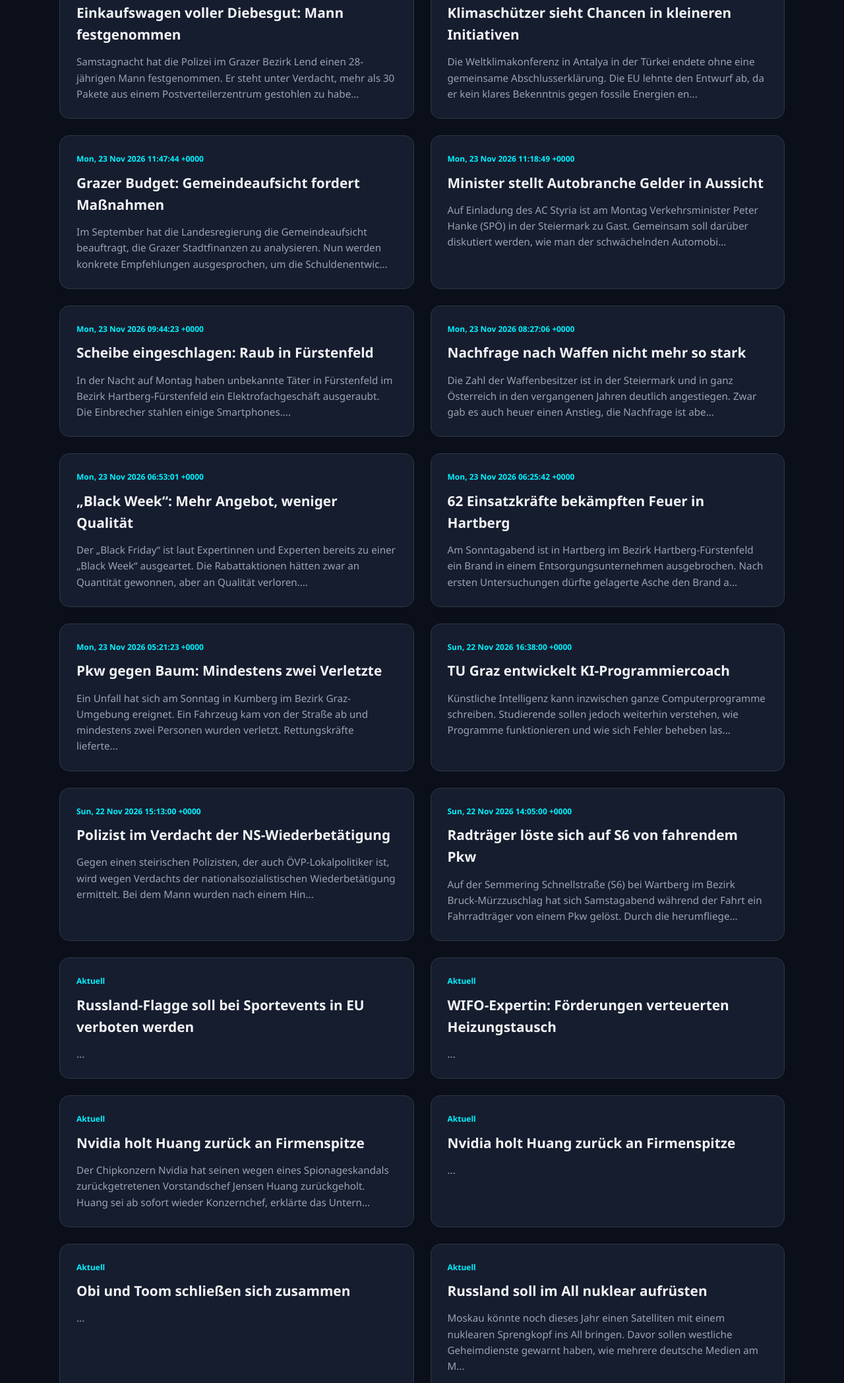
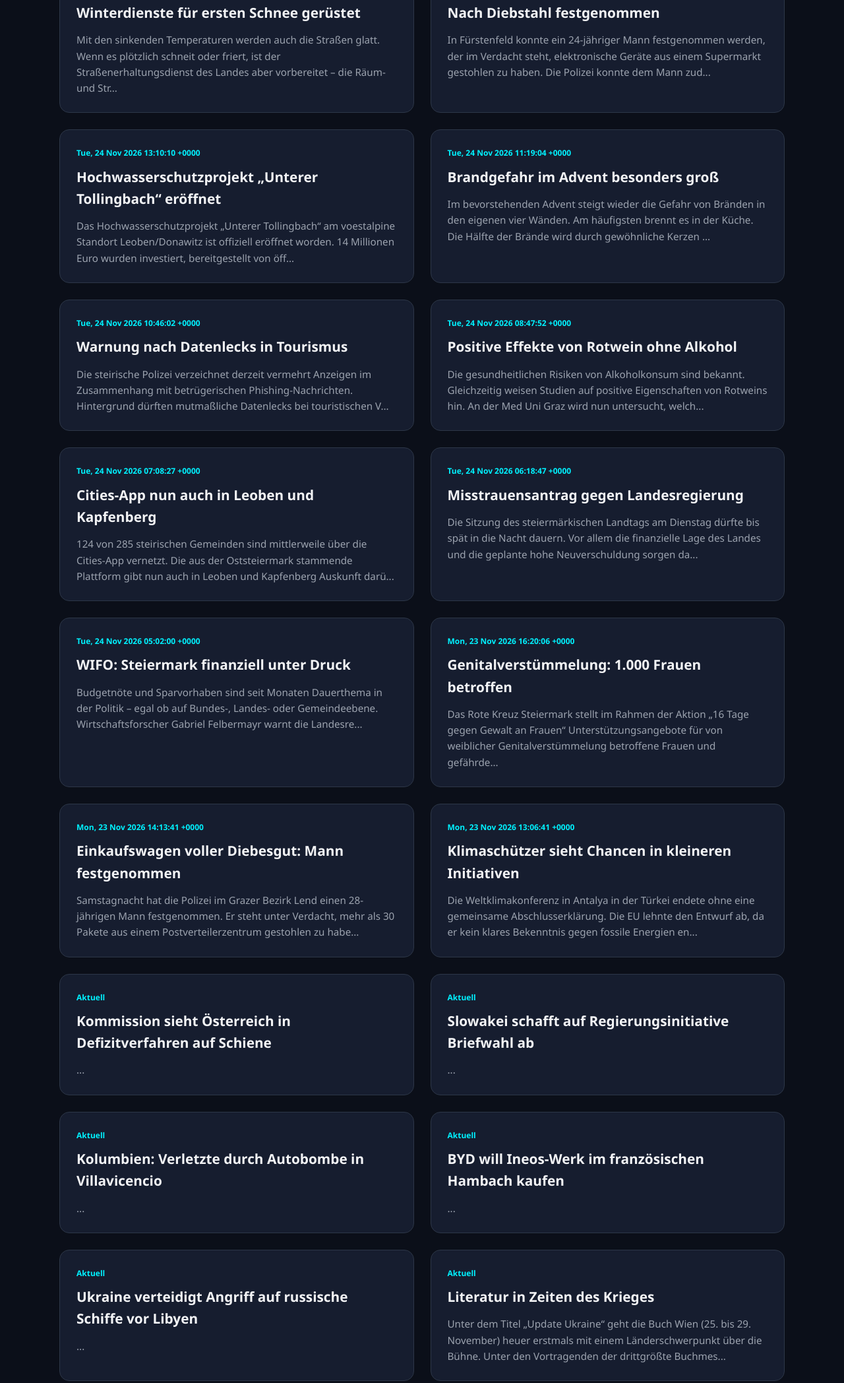
Before and after one commit to HACKERX6661/daily-news, a plain HTML site: page index.html in a window 1280 px wide. Shown: the part 298-2394 px from the top of the page at 66% size. Drawn offline with Linux system fonts and the light colour scheme.

Commit message:
Update News Hub

```diff
--- a/index.html
+++ b/index.html
@@ -53,11 +53,61 @@
         </header>
 
         <div class="weather-bar">
-            Graz aktuell: ☀️ 4°C (Gefühlt: -1°C) - Klarer Himmel
+            Graz aktuell: ☀️ 3°C (Gefühlt: 0°C) - Klarer Himmel
         </div>
 
         <div id="news-container">
 
+                <div class="news-item">
+                    <div class="date">Tue, 24 Nov 2026 14:43:37 +0000</div>
+                    <h3><a href="https://steiermark.orf.at/stories/3379003/" target="_blank">Winterdienste für ersten Schnee gerüstet</a></h3>
+                    <p>Mit den sinkenden Temperaturen werden auch die Straßen glatt. Wenn es plötzlich schneit oder friert, ist der Straßenerhaltungsdienst des Landes aber vorbereitet – die Räum- und Str...</p>
+                </div>
+                <div class="news-item">
+                    <div class="date">Tue, 24 Nov 2026 13:59:55 +0000</div>
+                    <h3><a href="https://steiermark.orf.at/stories/3380878/" target="_blank">Nach Diebstahl festgenommen</a></h3>
+                    <p>In Fürstenfeld konnte ein 24-jähriger Mann festgenommen werden, der im Verdacht steht, elektronische Geräte aus einem Supermarkt gestohlen zu haben. Die Polizei konnte dem Mann zud...</p>
+                </div>
+                <div class="news-item">
+                    <div class="date">Tue, 24 Nov 2026 13:10:10 +0000</div>
+                    <h3><a href="https://steiermark.orf.at/stories/3380861/" target="_blank">Hochwasserschutzprojekt „Unterer Tollingbach“ eröffnet</a></h3>
+                    <p>Das Hochwasserschutzprojekt „Unterer Tollingbach“ am voestalpine Standort Leoben/Donawitz ist offiziell eröffnet worden. 14 Millionen Euro wurden investiert, bereitgestellt von öff...</p>
+                </div>
+                <div class="news-item">
+                    <div class="date">Tue, 24 Nov 2026 11:19:04 +0000</div>
+                    <h3><a href="https://steiermark.orf.at/stories/3380883/" target="_blank">Brandgefahr im Advent besonders groß</a></h3>
+                    <p>Im bevorstehenden Advent steigt wieder die Gefahr von Bränden in den eigenen vier Wänden. Am häufigsten brennt es in der Küche. Die Hälfte der Brände wird durch gewöhnliche Kerzen ...</p>
+                </div>
+                <div class="news-item">
+                    <div class="date">Tue, 24 Nov 2026 10:46:02 +0000</div>
+                    <h3><a href="https://steiermark.orf.at/stories/3380858/" target="_blank">Warnung nach Datenlecks in Tourismus</a></h3>
+                    <p>Die steirische Polizei verzeichnet derzeit vermehrt Anzeigen im Zusammenhang mit betrügerischen Phishing-Nachrichten. Hintergrund dürften mutmaßliche Datenlecks bei touristischen V...</p>
+                </div>
+                <div class="news-item">
+                    <div class="date">Tue, 24 Nov 2026 08:47:52 +0000</div>
+                    <h3><a href="https://steiermark.orf.at/stories/3380832/" target="_blank">Positive Effekte von Rotwein ohne Alkohol</a></h3>
+                    <p>Die gesundheitlichen Risiken von Alkoholkonsum sind bekannt. Gleichzeitig weisen Studien auf positive Eigenschaften von Rotweins hin. An der Med Uni Graz wird nun untersucht, welch...</p>
+                </div>
+                <div class="news-item">
+                    <div class="date">Tue, 24 Nov 2026 07:08:27 +0000</div>
+                    <h3><a href="https://steiermark.orf.at/stories/3380807/" target="_blank">Cities-App nun auch in Leoben und Kapfenberg</a></h3>
+                    <p>124 von 285 steirischen Gemeinden sind mittlerweile über die Cities-App vernetzt. Die aus der Oststeiermark stammende Plattform gibt nun auch in Leoben und Kapfenberg Auskunft darü...</p>
+                </div>
+                <div class="news-item">
+                    <div class="date">Tue, 24 Nov 2026 06:18:47 +0000</div>
+                    <h3><a href="https://steiermark.orf.at/stories/3380760/" target="_blank">Misstrauensantrag gegen Landesregierung</a></h3>
+                    <p>Die Sitzung des steiermärkischen Landtags am Dienstag dürfte bis spät in die Nacht dauern. Vor allem die finanzielle Lage des Landes und die geplante hohe Neuverschuldung sorgen da...</p>
+                </div>
+                <div class="news-item">
+                    <div class="date">Tue, 24 Nov 2026 05:02:00 +0000</div>
+                    <h3><a href="https://steiermark.orf.at/stories/3380801/" target="_blank">WIFO: Steiermark finanziell unter Druck</a></h3>
+                    <p>Budgetnöte und Sparvorhaben sind seit Monaten Dauerthema in der Politik – egal ob auf Bundes-, Landes- oder Gemeindeebene. Wirtschaftsforscher Gabriel Felbermayr warnt die Landesre...</p>
+                </div>
+                <div class="news-item">
+                    <div class="date">Mon, 23 Nov 2026 16:20:06 +0000</div>
+                    <h3><a href="https://steiermark.orf.at/stories/3380681/" target="_blank">Genitalverstümmelung: 1.000 Frauen betroffen</a></h3>
+                    <p>Das Rote Kreuz Steiermark stellt im Rahmen der Aktion „16 Tage gegen Gewalt an Frauen“ Unterstützungsangebote für von weiblicher Genitalverstümmelung betroffene Frauen und gefährde...</p>
+                </div>
                 <div class="news-item">
                     <div class="date">Mon, 23 Nov 2026 14:13:41 +0000</div>
                     <h3><a href="https://steiermark.orf.at/stories/3380751/" target="_blank">Einkaufswagen voller Diebesgut: Mann festgenommen</a></h3>
@@ -69,114 +119,64 @@
                     <p>Die Weltklimakonferenz in Antalya in der Türkei endete ohne eine gemeinsame Abschlusserklärung. Die EU lehnte den Entwurf ab, da er kein klares Bekenntnis gegen fossile Energien en...</p>
                 </div>
                 <div class="news-item">
-                    <div class="date">Mon, 23 Nov 2026 11:47:44 +0000</div>
-                    <h3><a href="https://steiermark.orf.at/stories/3380735/" target="_blank">Grazer Budget: Gemeindeaufsicht fordert Maßnahmen</a></h3>
-                    <p>Im September hat die Landesregierung die Gemeindeaufsicht beauftragt, die Grazer Stadtfinanzen zu analysieren. Nun werden konkrete Empfehlungen ausgesprochen, um die Schuldenentwic...</p>
-                </div>
-                <div class="news-item">
-                    <div class="date">Mon, 23 Nov 2026 11:18:49 +0000</div>
-                    <h3><a href="https://steiermark.orf.at/stories/3380714/" target="_blank">Minister stellt Autobranche Gelder in Aussicht</a></h3>
-                    <p>Auf Einladung des AC Styria ist am Montag Verkehrsminister Peter Hanke (SPÖ) in der Steiermark zu Gast. Gemeinsam soll darüber diskutiert werden, wie man der schwächelnden Automobi...</p>
-                </div>
-                <div class="news-item">
-                    <div class="date">Mon, 23 Nov 2026 09:44:23 +0000</div>
-                    <h3><a href="https://steiermark.orf.at/stories/3380699/" target="_blank">Scheibe eingeschlagen: Raub in Fürstenfeld</a></h3>
-                    <p>In der Nacht auf Montag haben unbekannte Täter in Fürstenfeld im Bezirk Hartberg-Fürstenfeld ein Elektrofachgeschäft ausgeraubt. Die Einbrecher stahlen einige Smartphones....</p>
-                </div>
-                <div class="news-item">
-                    <div class="date">Mon, 23 Nov 2026 08:27:06 +0000</div>
-                    <h3><a href="https://steiermark.orf.at/stories/3380596/" target="_blank">Nachfrage nach Waffen nicht mehr so stark</a></h3>
-                    <p>Die Zahl der Waffenbesitzer ist in der Steiermark und in ganz Österreich in den vergangenen Jahren deutlich angestiegen. Zwar gab es auch heuer einen Anstieg, die Nachfrage ist abe...</p>
-                </div>
-                <div class="news-item">
-                    <div class="date">Mon, 23 Nov 2026 06:53:01 +0000</div>
-                    <h3><a href="https://steiermark.orf.at/stories/3380422/" target="_blank">„Black Week“: Mehr Angebot, weniger Qualität</a></h3>
-                    <p>Der „Black Friday“ ist laut Expertinnen und Experten bereits zu einer „Black Week“ ausgeartet. Die Rabattaktionen hätten zwar an Quantität gewonnen, aber an Qualität verloren....</p>
-                </div>
-                <div class="news-item">
-                    <div class="date">Mon, 23 Nov 2026 06:25:42 +0000</div>
-                    <h3><a href="https://steiermark.orf.at/stories/3380665/" target="_blank">62 Einsatzkräfte bekämpften Feuer in Hartberg</a></h3>
-                    <p>Am Sonntagabend ist in Hartberg im Bezirk Hartberg-Fürstenfeld ein Brand in einem Entsorgungsunternehmen ausgebrochen. Nach ersten Untersuchungen dürfte gelagerte Asche den Brand a...</p>
-                </div>
-                <div class="news-item">
-                    <div class="date">Mon, 23 Nov 2026 05:21:23 +0000</div>
-                    <h3><a href="https://steiermark.orf.at/stories/3380656/" target="_blank">Pkw gegen Baum: Mindestens zwei Verletzte</a></h3>
-                    <p>Ein Unfall hat sich am Sonntag in Kumberg im Bezirk Graz-Umgebung ereignet. Ein Fahrzeug kam von der Straße ab und mindestens zwei Personen wurden verletzt. Rettungskräfte lieferte...</p>
-                </div>
-                <div class="news-item">
-                    <div class="date">Sun, 22 Nov 2026 16:38:00 +0000</div>
-                    <h3><a href="https://steiermark.orf.at/stories/3380247/" target="_blank">TU Graz entwickelt KI-Programmiercoach</a></h3>
-                    <p>Künstliche Intelligenz kann inzwischen ganze Computerprogramme schreiben. Studierende sollen jedoch weiterhin verstehen, wie Programme funktionieren und wie sich Fehler beheben las...</p>
-                </div>
-                <div class="news-item">
-                    <div class="date">Sun, 22 Nov 2026 15:13:00 +0000</div>
-                    <h3><a href="https://steiermark.orf.at/stories/3380608/" target="_blank">Polizist im Verdacht der NS-Wiederbetätigung</a></h3>
-                    <p>Gegen einen steirischen Polizisten, der auch ÖVP-Lokalpolitiker ist, wird wegen Verdachts der nationalsozialistischen Wiederbetätigung ermittelt. Bei dem Mann wurden nach einem Hin...</p>
-                </div>
-                <div class="news-item">
-                    <div class="date">Sun, 22 Nov 2026 14:05:00 +0000</div>
-                    <h3><a href="https://steiermark.orf.at/stories/3380605/" target="_blank">Radträger löste sich auf S6 von fahrendem Pkw</a></h3>
-                    <p>Auf der Semmering Schnellstraße (S6) bei Wartberg im Bezirk Bruck-Mürzzuschlag hat sich Samstagabend während der Fahrt ein Fahrradträger von einem Pkw gelöst. Durch die herumfliege...</p>
-                </div>
-                <div class="news-item">
                     <div class="date">Aktuell</div>
-                    <h3><a href="https://orf.at/stories/3449052/" target="_blank">Russland-Flagge soll bei Sportevents in EU verboten werden</a></h3>
+                    <h3><a href="https://orf.at/stories/3449163/" target="_blank">Kommission sieht Österreich in Defizitverfahren  auf Schiene</a></h3>
                     <p>...</p>
                 </div>
                 <div class="news-item">
                     <div class="date">Aktuell</div>
-                    <h3><a href="https://orf.at/stories/3449049/" target="_blank">WIFO-Expertin: Förderungen verteuerten Heizungstausch</a></h3>
+                    <h3><a href="https://orf.at/stories/3449161/" target="_blank">Slowakei schafft auf Regierungsinitiative Briefwahl ab</a></h3>
                     <p>...</p>
                 </div>
                 <div class="news-item">
                     <div class="date">Aktuell</div>
-                    <h3><a href="https://orf.at/stories/3449046/" target="_blank">Nvidia holt Huang zurück an Firmenspitze</a></h3>
-                    <p>Der Chipkonzern Nvidia hat seinen wegen eines Spionageskandals zurückgetretenen Vorstandschef Jensen Huang zurückgeholt. Huang sei ab sofort wieder Konzernchef, erklärte das Untern...</p>
-                </div>
-                <div class="news-item">
-                    <div class="date">Aktuell</div>
-                    <h3><a href="https://orf.at/stories/3449040/" target="_blank">Nvidia holt Huang zurück an Firmenspitze</a></h3>
+                    <h3><a href="https://orf.at/stories/3449157/" target="_blank">Kolumbien: Verletzte durch Autobombe in Villavicencio</a></h3>
                     <p>...</p>
                 </div>
                 <div class="news-item">
                     <div class="date">Aktuell</div>
-                    <h3><a href="https://orf.at/stories/3449039/" target="_blank">Obi und Toom schließen sich zusammen</a></h3>
+                    <h3><a href="https://orf.at/stories/3449156/" target="_blank">BYD will Ineos-Werk im französischen Hambach kaufen</a></h3>
                     <p>...</p>
                 </div>
                 <div class="news-item">
                     <div class="date">Aktuell</div>
-                    <h3><a href="https://orf.at/stories/3448989/" target="_blank">Russland soll im All nuklear aufrüsten</a></h3>
-                    <p>Moskau könnte noch dieses Jahr einen Satelliten mit einem nuklearen Sprengkopf ins All bringen. Davor sollen westliche Geheimdienste gewarnt haben, wie mehrere deutsche Medien am M...</p>
-                </div>
-                <div class="news-item">
-                    <div class="date">Aktuell</div>
-                    <h3><a href="https://orf.at/stories/3449032/" target="_blank">FPÖ fordert Einsparungen bei ORF-Führungsstruktur</a></h3>
+                    <h3><a href="https://orf.at/stories/3449155/" target="_blank">Ukraine verteidigt Angriff auf russische Schiffe vor Libyen</a></h3>
                     <p>...</p>
                 </div>
                 <div class="news-item">
                     <div class="date">Aktuell</div>
-                    <h3><a href="https://orf.at/stories/3449031/" target="_blank">Bayern: Digitalminister soll Freie-Wähler-Chef werden</a></h3>
+                    <h3><a href="https://orf.at/stories/3448747/" target="_blank">Literatur in Zeiten des Krieges</a></h3>
+                    <p>Unter dem Titel „Update Ukraine“ geht die Buch Wien (25. bis 29. November) heuer erstmals mit einem Länderschwerpunkt über die Bühne. Unter den Vortragenden der drittgrößte Buchmes...</p>
+                </div>
+                <div class="news-item">
+                    <div class="date">Aktuell</div>
+                    <h3><a href="https://orf.at/stories/3449144/" target="_blank">Nvidia-Kursanstieg könnte Trump Millionen beschert haben</a></h3>
                     <p>...</p>
                 </div>
                 <div class="news-item">
                     <div class="date">Aktuell</div>
-                    <h3><a href="https://orf.at/stories/3449028/" target="_blank">Selenskyj wirbt vor NATO erneut für Ukraine-Beitritt</a></h3>
+                    <h3><a href="https://orf.at/stories/3449142/" target="_blank">Ungarn schafft Preisdeckel für Supermärkte ab</a></h3>
                     <p>...</p>
                 </div>
                 <div class="news-item">
                     <div class="date">Aktuell</div>
-                    <h3><a href="https://orf.at/stories/3449026/" target="_blank">Großübernahme in Cybersicherheitsbranche bahnt sich an</a></h3>
+                    <h3><a href="https://orf.at/stories/3449141/" target="_blank">EGMR: Pushbacks können bei Instrumentalisierung legal sein</a></h3>
                     <p>...</p>
                 </div>
                 <div class="news-item">
                     <div class="date">Aktuell</div>
-                    <h3><a href="https://orf.at/stories/3449022/" target="_blank">Bombendrohungen an Schulen in Deutschland</a></h3>
+                    <h3><a href="https://orf.at/stories/3449140/" target="_blank">Regierung präsentierte neue Drohnenschutzstrategie</a></h3>
                     <p>...</p>
                 </div>
                 <div class="news-item">
                     <div class="date">Aktuell</div>
-                    <h3><a href="https://orf.at/stories/3448933/" target="_blank">Eine Oper im Herzen der Moderne</a></h3>
-                    <p>Wenn es Momente gibt, an denen man die Oper für die höchste aller Kunstformen halten kann, dann war der Sonntag an der Wiener Staatsoper so ein Abend. Das große wie heikle Werk „Ar...</p>
+                    <h3><a href="https://orf.at/stories/3449104/" target="_blank">Sobotka und die „KGB-Aufnahme“</a></h3>
+                    <p>Am Dienstag ist der Untersuchungsausschuss zur Causa Christian Pilnacek in seine Verlängerung gestartet. Als erste Auskunftsperson war Ex-Nationalratspräsident Wolfgang Sobotka (ÖV...</p>
+                </div>
+                <div class="news-item">
+                    <div class="date">Aktuell</div>
+                    <h3><a href="https://orf.at/stories/3449133/" target="_blank">Grüne wollen tausend Euro pro Schulklasse für Sachkosten</a></h3>
+                    <p>...</p>
                 </div>
         </div>
 
```
